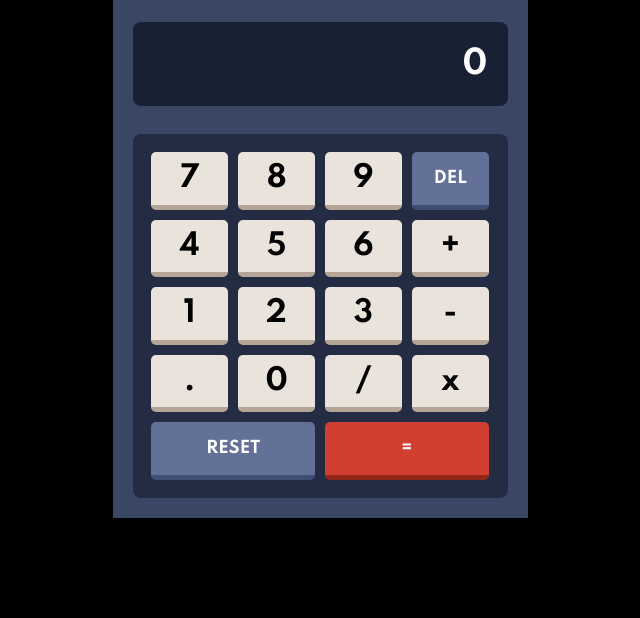
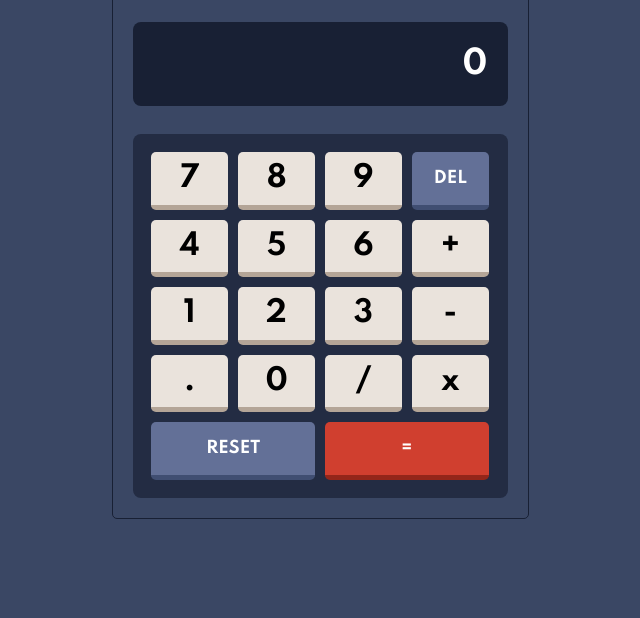
Before and after one commit to Eze-Alarcon/Calculator-Frontend_Mentor, a plain HTML site: page index.html in a window 1280 px wide. Shown: the part 182-800 px from the top of the page, without its empty margins (320-960 px from the left). Drawn offline with Linux system fonts and the light colour scheme.

Commit message:
Adding background color for body

```diff
--- a/code/style.css
+++ b/code/style.css
@@ -21,7 +21,7 @@
 /* ===== Generic CSS ===== */
 
 body {
-    background-color: #000;
+    background-color: var(--main--background);
     margin: 0;
     padding: 0;
     height: 100vh;
@@ -37,6 +37,8 @@ body {
 
 main {
     background-color: var(--main--background);
+    border: 1px solid var(--screen--background);
+    border-radius: 5px;
     width: 100%;
     height: 70%;
     max-width: 375px;
```
Also changed, not shown: README.md.
